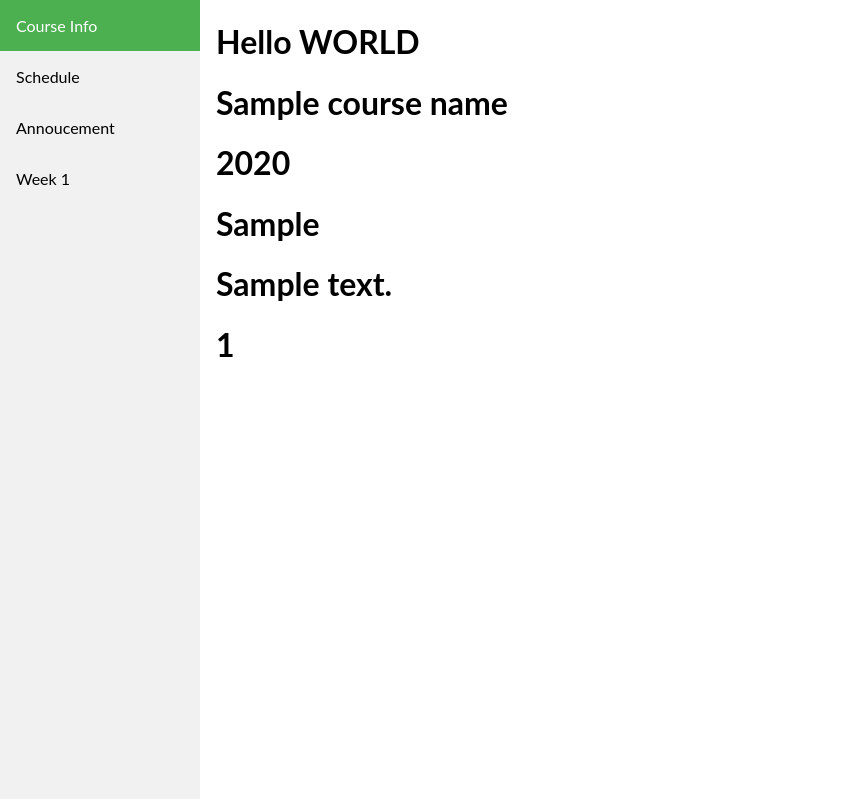
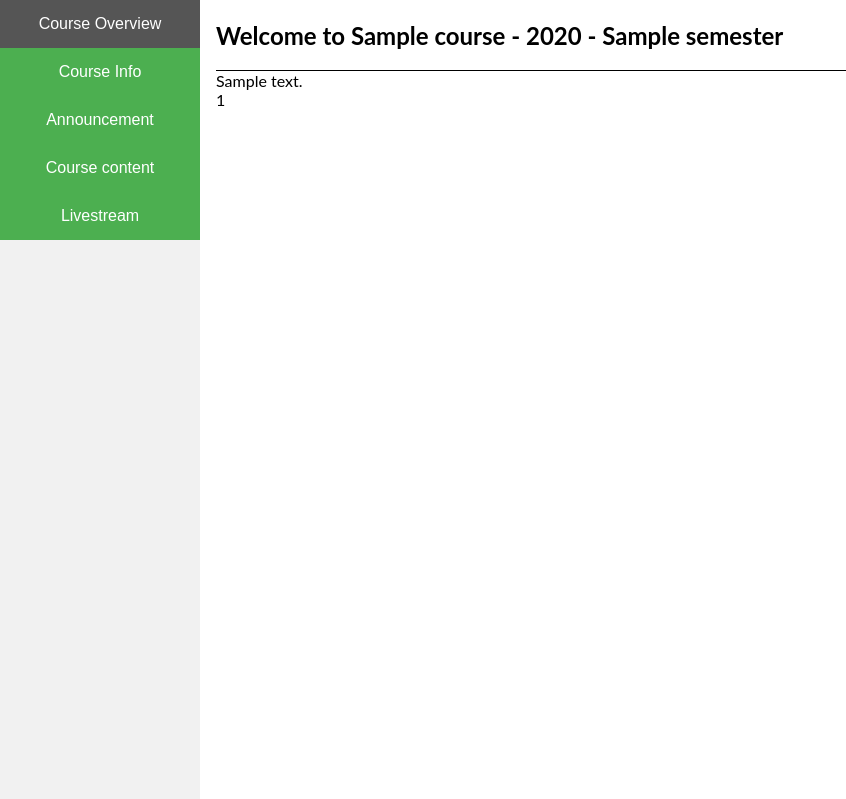
Before and after one commit to thangdinh1298/final_project, a Flask app: template templates/course.html in a window 1280 px wide. Shown: the top 799 px of the page, without its empty margins (0-846 px from the left). Run offline with Flask 2, Linux system fonts and the light colour scheme; the template is opened without the code that fills it: most values are stand-ins (such as "Sample title", 1, 10 or a date in 2020); parts of the project's set-up code (start-up, migrations or seed data) failed here and were passed over.

Commit message:
Update sidebar

```diff
--- a/main.py
+++ b/main.py
@@ -2,7 +2,7 @@ from flask import Flask
 from controller.course import course_page
 
 app = Flask(__name__)
-app.register_blueprint(course_page)
+app.register_blueprint(course_page, url_prefix='/course')
 
 
 if __name__ == "__main__":
--- /dev/null
+++ b/static/css/course.css
@@ -0,0 +1,3 @@
+.course-title {
+   border-bottom: 1px solid
+}
--- a/static/css/sidebar.css
+++ b/static/css/sidebar.css
@@ -13,19 +13,19 @@ body {
   overflow: auto;
 }
 
-.sidebar a {
-  display: block;
-  color: black;
-  padding: 16px;
+.sidebar button {
+  width:100%;
+  background-color: #4CAF50; /* Green */
+  border: none;
+  color: white;
+  padding: 15px 32px;
+  text-align: center;
   text-decoration: none;
+  display: inline-block;
+  font-size: 16px;
 }
 
-.sidebar a.active {
-  background-color: #4CAF50;
-  color: white;
-}
-
-.sidebar a:hover:not(.active) {
+.sidebar button:hover:not(.active) {
   background-color: #555;
   color: white;
 }
@@ -42,12 +42,12 @@ div.content {
     height: auto;
     position: relative;
   }
-  .sidebar a {float: left;}
+  .sidebar button {float: left;}
   div.content {margin-left: 0;}
 }
 
 @media screen and (max-width: 400px) {
-  .sidebar a {
+  .sidebar button {
     text-align: center;
     float: none;
   }
--- a/templates/course.html
+++ b/templates/course.html
@@ -6,12 +6,20 @@
 
 {% block body %}
 {% include 'sidebar.html' %}
+<link rel="stylesheet" href="{{ url_for('static', filename='css/course.css') }}">
 <div class="content">
-   <h1>Hello WORLD</h1>
-   <h1>{{ course_name }}</h1>
-   <h1>{{ course_year }}</h1>
-   <h1>{{ course_semester }}</h1>
-   <h1>{{ course_description }}</h1>
-   <h1>{{ course_length }}</h1>
+   <div class="course-title">
+      <h2>
+         Welcome to {{ course.name }}
+         {% if course.year is not none %}
+         - {{ course.year }}
+         {% endif %}
+         {% if course.semester is not none %}
+         - {{ course.semester }}
+         {% endif %}
+      </h2>
+   </div>
+   <div>{{ course.description | safe}}</div>
+   <div>{{ course.length }}</div>
 </div>
 {% endblock %}
--- a/templates/sidebar.html
+++ b/templates/sidebar.html
@@ -1,7 +1,23 @@
 <link rel="stylesheet" href="{{ url_for('static', filename='css/sidebar.css') }}">
 <div class="sidebar">
-  <a class="active" href="#home">Course Info</a>
-  <a href="#news">Schedule</a>
-  <a href="#contact">Annoucement</a>
-  <a href="#about">Week 1</a>
+   <form action="{{ url_for('.course_overview_handler') }}">
+     <input type="hidden" value="{{ course.id }}" name="course_id">
+     <button type="submit">Course Overview</button>
+  </form>
+  <form action="{{ url_for('.course_info_handler') }}">
+     <input type="hidden" value="{{ course.id }}" name="course_id">
+     <button type="submit">Course Info</button>
+  </form>
+  <form action="{{ url_for('.hello_handler') }}">
+     <input type="hidden" value="{{ course.id }}" name="course_id">
+     <button type="submit">Announcement</button>
+  </form>
+  <form action="{{ url_for('.hello_handler') }}">
+     <input type="hidden" value="{{ course.id }}" name="course_id">
+     <button type="submit">Course content</button>
+  </form>
+  <form action="{{ url_for('.hello_handler') }}">
+     <input type="hidden" value="{{ course.id }}" name="course_id">
+     <button type="submit">Livestream</button>
+  </form>
 </div>
```
Also changed, not shown: controller/course.py (+20 -6 lines), database/db.sql (+14 -13 lines), database/insert.sql (+7 -1 lines).
